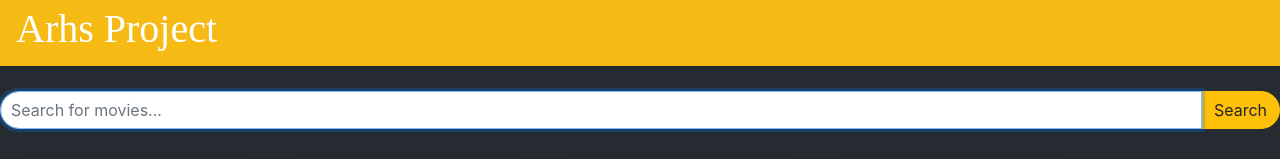
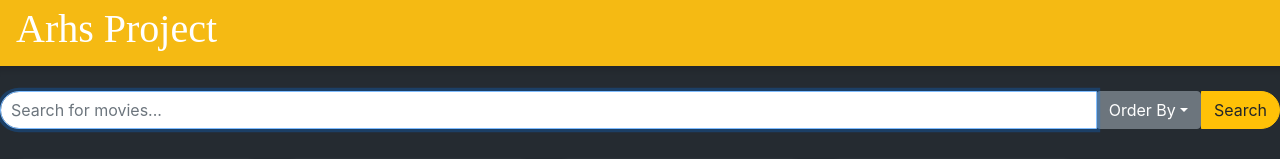
Before and after one commit to StergiosAnastasiadis/the-movie-picker-project, a React (Create React App) app: page / in a window 1280 px wide. Shown: the top 159 px of the page. Built offline with nearby package versions, Linux system fonts and the light colour scheme.

Commit message:
Sort Button

```diff
--- a/src/App.js
+++ b/src/App.js
@@ -7,7 +7,7 @@ import "./App.css";
 const createCards = (cardItem) => {
   return (
     <Card
-      key={cardItem.id}
+      key={cardItem.key}
       title={cardItem.title}
     />
   );
--- a/src/components/Input.jsx
+++ b/src/components/Input.jsx
@@ -33,10 +33,22 @@ const Input = () => {
 
   return (
     <div>
+
+
       <form>
         <div className="input-group mb-3">
           <input className="form-control" id="input-field" type="text" placeholder="Search for movies..." autoFocus="autofocus" value={userInput} onChange={handleUserInput} />
           <div className="input-group-append">
+            <div className="dropdown">
+              <button class="btn btn-secondary dropdown-toggle" type="button" id="dropdownMenuButton" data-toggle="dropdown" aria-haspopup="true" aria-expanded="false">
+                Order By
+              </button>
+              <div class="dropdown-menu" aria-labelledby="dropdownMenuButton">
+                <a class="dropdown-item" href="#">Highest Rated</a>
+                <a class="dropdown-item" href="#">Lowest Rated</a>
+                <a class="dropdown-item" href="#">None</a>
+              </div>
+            </div>
             <button className="btn btn-warning" id="submit-button" type="submit" onClick={getData} onSubmit={getData}>Search</button>
           </div>
         </div>
```
